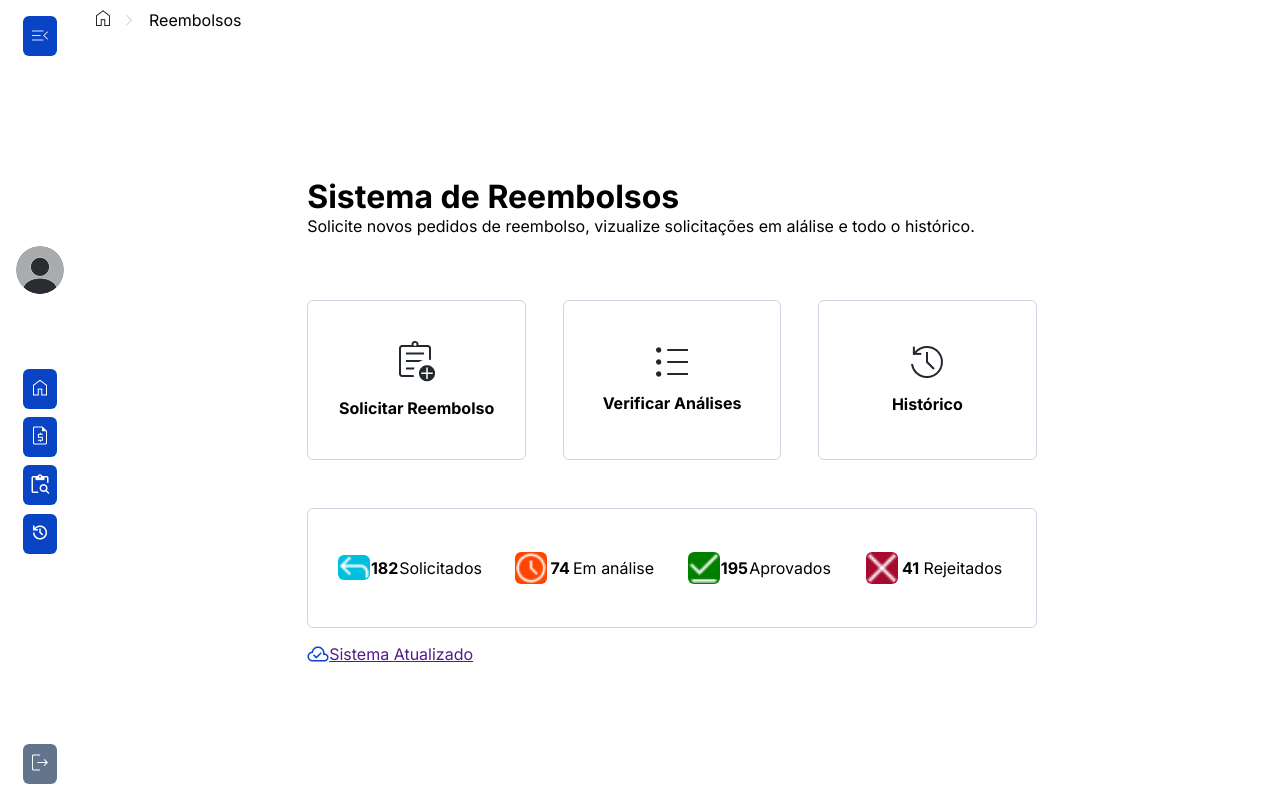
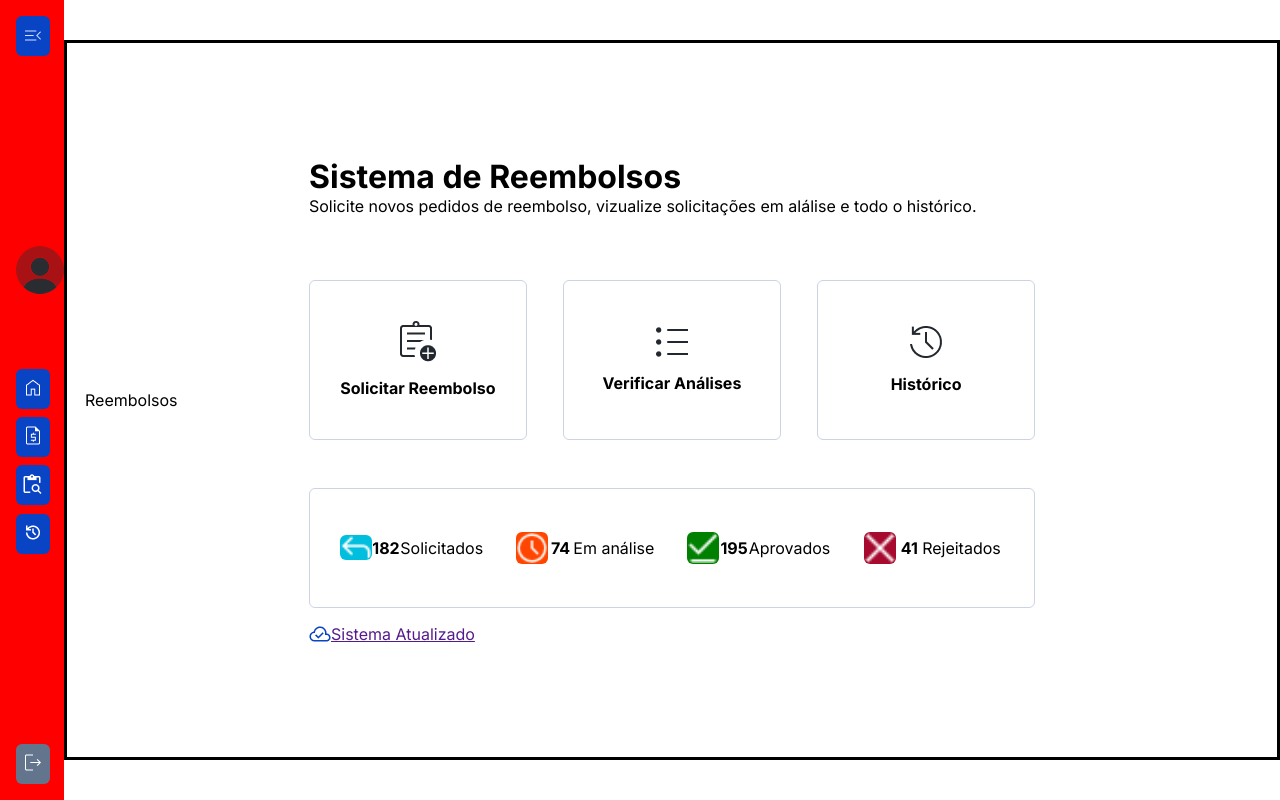
Before and after one commit to Gabrielsvdata/Sispar-Frontend, a React (Vite) app: page /reembolsos in a window 1280 px wide. Built offline with nearby package versions, Linux system fonts and the light colour scheme.

Commit message:
alteração da navbar

```diff
--- a/src/components/navbar/NavBar.jsx
+++ b/src/components/navbar/NavBar.jsx
@@ -7,15 +7,26 @@ import People from "../../assets/Header/image.png"
 import FecharHearder from "../../assets/Header/imagem-fechar-header.png"
 import styles from "./NavBar.module.scss"
 import {useNavigate} from "react-router-dom"
+import { useState } from "react"
 
 
 function NavBar() {
 
     const navigate = useNavigate()
+    const [status, setStatus] = useState("fechado")
+
+function click() {
+    if (status === "fechado"){
+        setStatus("aberto")
+    }
+    else {
+        setStatus("fechado")
+    }
+}
 
     return (
-        <nav className={styles.navBarEstilo}>
-            <button onClick={() => {navigate("/")}}>
+        <nav className={`${styles.navBarEstilo} ${styles[status]}`}>
+            <button onClick={() => click()}>
                 <img src={FecharHearder} alt="Botão abrir e fechar" />
             </button>
 
--- a/src/components/navbar/NavBar.module.scss
+++ b/src/components/navbar/NavBar.module.scss
@@ -1,13 +1,16 @@
 .navBarEstilo {
 
-
+    position: absolute;
     height: 100vh;
     display: flex;
-    width: 5vw;
+
     flex-direction: column;
-    align-items: center;
+    align-items: flex-start;
     justify-content: space-between;
     padding: 1rem 0 1rem 1rem;
+
+    transition: opacity 0.8s ease-in-out;
+    transition: width 0.2s ease-in-out;
 
     section {
         width: 100%;
@@ -23,14 +26,13 @@
             display: flex;
             flex-direction: column;
             justify-content: space-between;
-            align-items: center;
+            align-items: flex-start;
         }
     }
 }
 
 button {
     background-color: #0844c4;
-    width: 70%;
     height: 5vh;
     border-radius: 6px;
     border: none;
@@ -39,3 +41,22 @@ button {
 .buttonSair{
     background-color: #63758d;
 }
+
+.fechado{
+    width: 5%;
+    background-color: red;
+    button {
+        width: 70%;
+    }
+}
+
+.aberto{
+    background-color: blue;
+    width: 10%;
+    box-shadow: 0px 0px 30px 5px black;
+
+    button{
+        width: 35%;
+    }
+
+}
--- a/src/components/reembolsos/Reembolsos.jsx
+++ b/src/components/reembolsos/Reembolsos.jsx
@@ -16,14 +16,12 @@ function Reembolsos() {
 
     return (
         <div className={styles.container} >
-            <NavBar/>
-            <div>
+            <NavBar />
+
+            {/* <div> */}
+
                 <header>
-                <div onClick={() => {
-                        navigate("/reembolsos");
-                    }}>
                     <img src={Home} alt="Casinha Header" />
-                </div>
                     <img src={Seta} alt="seta indicativa ao reembolsos" />
                     <p>Reembolsos</p>
                 </header>
@@ -86,7 +84,7 @@ function Reembolsos() {
             </main>
         </div>
 
-        </div>
+        // </div>
     );
 }
 
--- a/src/components/reembolsos/Reembolsos.module.scss
+++ b/src/components/reembolsos/Reembolsos.module.scss
@@ -1,21 +1,22 @@
 .container {
-    width: 100%;
-    height: 100%;
+    position: relative;
+    width: 100vw;
+    height: 100vh;
     display: flex;
     justify-content: space-between;
     align-items: center;
+   // border: solid blue;
 }
 
 header {
 
-    width: 100%;
+    width: 5%;
     height: 5vh;
     display: flex;
     //border: solid;
     justify-content: flex-start;
     align-items: center;
-    gap: 1rem;
-    padding-left: 2rem;
+    gap: 2rem;
 
     p {
         font-size: 1rem;
@@ -23,13 +24,13 @@ header {
 }
 
 .mainReembolsos {
-    //border: solid;
+    border: solid;
     display: flex;
     flex-direction: column;
     align-items: center;
     justify-content: center;
-    height: 95vh;
-    width: 95vw;
+    height: 90%;
+    width: 100%;
 
     div{
         width: 60%;
```
Lines whose indentation alone changed are shown as unchanged.
